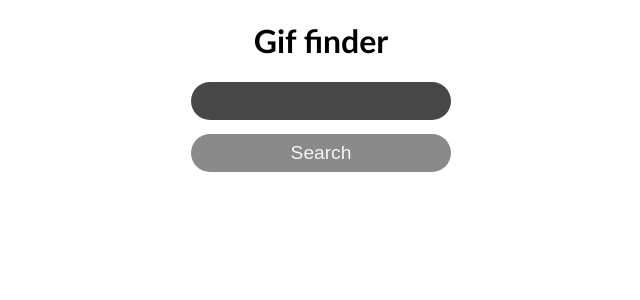
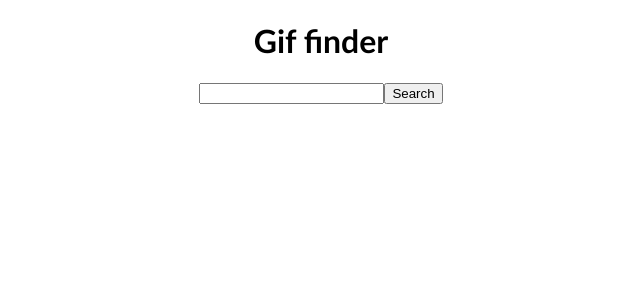
Before and after one commit to rafabo7/gif-app, a React (Vite) app in the folder gif-app/: page / in a window 1280 px wide. Shown: the top 300 px of the page, without its empty margins (319-959 px from the left). Built offline with nearby package versions, Linux system fonts and the light colour scheme.

Commit message:
Refactor inputs into form

```diff
--- a/gif-app/src/InputGroup.jsx
+++ b/gif-app/src/InputGroup.jsx
@@ -10,12 +10,17 @@ import './InputGroup.css'
     setSearch(newSearch)
   }
 
+  function handleSubmit(e) {
+    e.preventDefault()
+    onSearch(search)
+  }
+
 
     return (
-        <section className="search-section">
-            <input type="text" name="search" id="search-input" onChange={(e) => handleSearch(e)} />
-            <button onClick={() => onSearch(search)}>Search</button>
-        </section>
+        <form action="#" onSubmit={(e) => handleSubmit(e)}>
+          <input type="text" name="search" id="search-input" onChange={(e) => handleSearch(e)} />
+          <button>Search</button>
+        </form>
 
     )
 }
```
